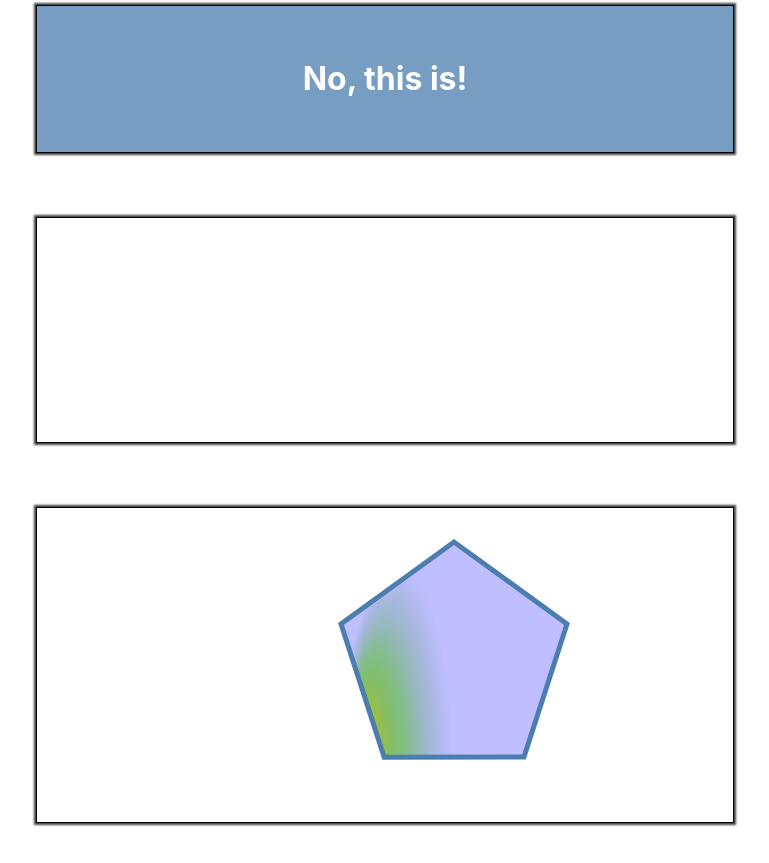
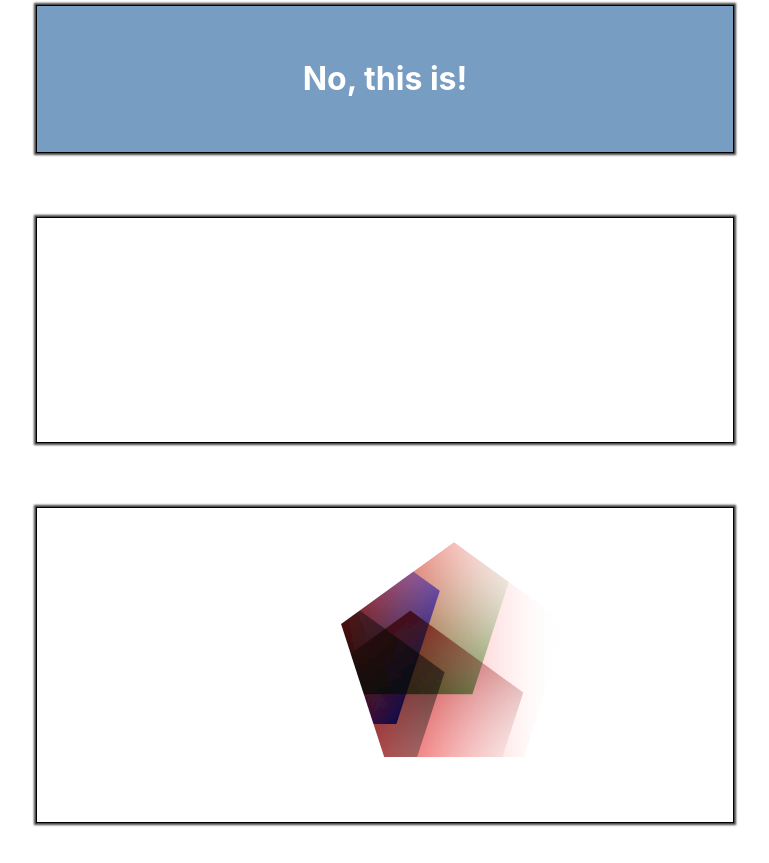
Before and after one commit to mikepeiman/sveltesvg, a Svelte app: page / in a window 1280 px wide. Shown: the part 247-1110 px from the top of the page, without its empty margins (255-1024 px from the left). Built offline with nearby package versions, Linux system fonts and the light colour scheme.

Commit message:
Made much progress in layering polygon gradients, but not yet sure how to reliably center identical polygons when transforming via rotation. transform-origin is close, but not perfect

```diff
--- a/src/components/gradient-svg.svelte
+++ b/src/components/gradient-svg.svelte
@@ -5,9 +5,6 @@
   import { Polygon } from "./polygon.js";
   import { findPolygonPoint } from "./findPolygonPoint.svelte";
   import { writable } from "svelte/store";
-
-
-
 </script>
 
 <style>
@@ -30,7 +27,7 @@
   }
 
   svg {
-    stroke: black;
+    /* stroke: black; */
     position: absolute;
     width: 100%;
     height: 100%;
@@ -39,26 +36,170 @@
     z-index: -1;
   }
 
-  #pentagon {
-    fill: rgba(75, 125, 175, 0.75);
-    stroke: rgba(75, 125, 175, 1);
-    stroke-width: 5;
+  polygon {
+        position: absolute;
+    width: 100%;
+    height: 100%;
+    top: 0;
+    left: 0;
+    stroke-width: 0;
+  }
 
+  #pentagon-1 {
+    /* fill: rgba(75, 125, 175, 0.75); */
+    /* stroke: rgba(75, 125, 175, 1); */
+    stroke-width: 0;
   }
 </style>
 
 <div class="svg-card">
 
- <svg height="500" width="500" id="pentagon">
-   <defs>
-      <radialGradient id="Gradient1" gradientTransform="scale(0.5,2)" cx="50%" cy="55%" r="50%" fx="10%" fy="50%">
-        <stop class="stop1" offset="0%" stop-color="gold" stop-opacity="1"/>
-        <stop class="stop2" offset="50%" stop-color="green" stop-opacity=".5"/>
-        <stop class="stop3" offset="100%" stop-color="blue" stop-opacity=".25" />
-      </radialGradient>
+  <svg height="500" width="500" id="pentagon">
+    <defs>
+      <!-- <radialGradient
+        id="gradientRad1"
+        gradientTransform="rotate(72)"
+        cx="50%"
+        cy="50%"
+        r="50%"
+        fx="50%"
+        fy="50%">
+        <stop class="stop1" offset="0%" stop-color="red" stop-opacity="1" />
+        <stop class="stop2" offset="50%" stop-color="white" stop-opacity="0" />
+        <stop
+          class="stop3"
+          offset="100%"
+          stop-color="blue"
+          stop-opacity="1" />
+      </radialGradient> -->
+      <linearGradient
+        id="fire"
+        x1="0%"
+        x2="100%"
+        y1="0%"
+        y2="0%">
+        <stop class="stop1" offset="0%" stop-color="red" stop-opacity="1" />
+        <stop class="stop2" offset="100%" stop-color="white" stop-opacity="0" />
+
+      </linearGradient>
+      <linearGradient
+        id="earth"
+        x1="0%"
+        x2="100%"
+        y1="0%"
+        y2="0%">
+        <stop class="stop1" offset="0%" stop-color="brown" stop-opacity="1" />
+        <stop class="stop2" offset="100%" stop-color="white" stop-opacity="0" />
+
+      </linearGradient>
+      <linearGradient
+        id="metal"
+        x1="0%"
+        x2="100%"
+        y1="0%"
+        y2="0%">
+        <stop class="stop1" offset="0%" stop-color="grey" stop-opacity="1" />
+        <stop class="stop2" offset="100%" stop-color="white" stop-opacity="1" />
+
+      </linearGradient>
+      <linearGradient
+        id="water"
+        x1="0%"
+        x2="100%"
+        y1="0%"
+        y2="0%">
+        <stop class="stop1" offset="0%" stop-color="blue" stop-opacity="1" />
+        <stop class="stop2" offset="100%" stop-color="white" stop-opacity="0" />
+
+      </linearGradient>
+      <linearGradient
+        id="wood"
+        x1="0%"
+        x2="100%"
+        y1="0%"
+        y2="0%">
+        <stop class="stop1" offset="0%" stop-color="green" stop-opacity="1" />
+        <stop class="stop2" offset="100%" stop-color="white" stop-opacity="0" />
+
+      </linearGradient>
+
+      <polygon
+        id="polygon-fire"
+        transform="rotate(0)"
+        transform-origin="center"
+        points="347.1999816894531,249.25,487,249 487,249,530,116 530,116,417,34
+        417,34,304,116"
+        fill="url(#fire)" />
+      <polygon
+        id="polygon-earth"
+        transform="rotate(72)"
+        transform-origin="center"
+        points="347.1999816894531,249.25,487,249 487,249,530,116 530,116,417,34
+        417,34,304,116"
+        fill="url(#earth)" />
+      <polygon
+        id="polygon-metal"
+        transform="rotate(144)"
+        transform-origin="center"
+        points="347.1999816894531,249.25,487,249 487,249,530,116 530,116,417,34
+        417,34,304,116"
+        fill="url(#metal)" />
+      <polygon
+        id="polygon-water"
+        transform="rotate(216)"
+        transform-origin="center"
+        points="347.1999816894531,249.25,487,249 487,249,530,116 530,116,417,34
+        417,34,304,116"
+        fill="url(#water)" />
+      <polygon
+        id="polygon-wood"
+        transform="rotate(288)"
+        transform-origin="center"
+        points="347.1999816894531,249.25,487,249 487,249,530,116 530,116,417,34
+        417,34,304,116"
+        fill="url(#wood)" />
+      <filter id="blend-it" x="0" y="0" width="100%" height="100%">
+        <feImage xlink:href="#polygon-fire" result="fireR" x="0" y="0" width="100%" height="100%" />
+        <feImage xlink:href="#polygon-earth" result="earthR" x="0" y="0" width="100%" height="100%"/>
+        <feImage
+          xlink:href="#polygon-metal"
+          result="metalR"
+          x="0"
+          y="0"
+width="100%" height="100%"/>
+        <feImage
+          xlink:href="#polygon-water"
+          result="waterR"
+          x="0"
+          y="0"
+width="100%" height="100%" />
+        <feImage
+          xlink:href="#polygon-wood"
+          result="woodR"
+          x="0"
+          y="0"
+width="100%" height="100%"/>
+        <feBlend in="fireR" in2="earthR" mode="multiply" result="fire-earth" />
+        <feBlend in="waterR" in2="woodR" mode="multiply" result="water-wood" />
+        <feBlend
+          in="fire-earth"
+          in2="water-wood"
+          mode="multiply"
+          result="four-elements" />
+        <feBlend
+          in="four-elements"
+          in2="metalR"
+          mode="multiply"
+          result="five-elements" />
+        <feComposite in="five-elements" in2="SourceGraphic" operator="in" />
+      </filter>
+
     </defs>
     <polygon
-      points="347.1999816894531,249.25,487,249 487,249,530,116 530,116,417,34 417,34,304,116"
-      fill="url('#Gradient1')" />
+      id="pentagon-1"
+      points="347.1999816894531,249.25,487,249 487,249,530,116 530,116,417,34
+      417,34,304,116"
+      filter="url(#blend-it)" />
+
   </svg>
 </div>
```
